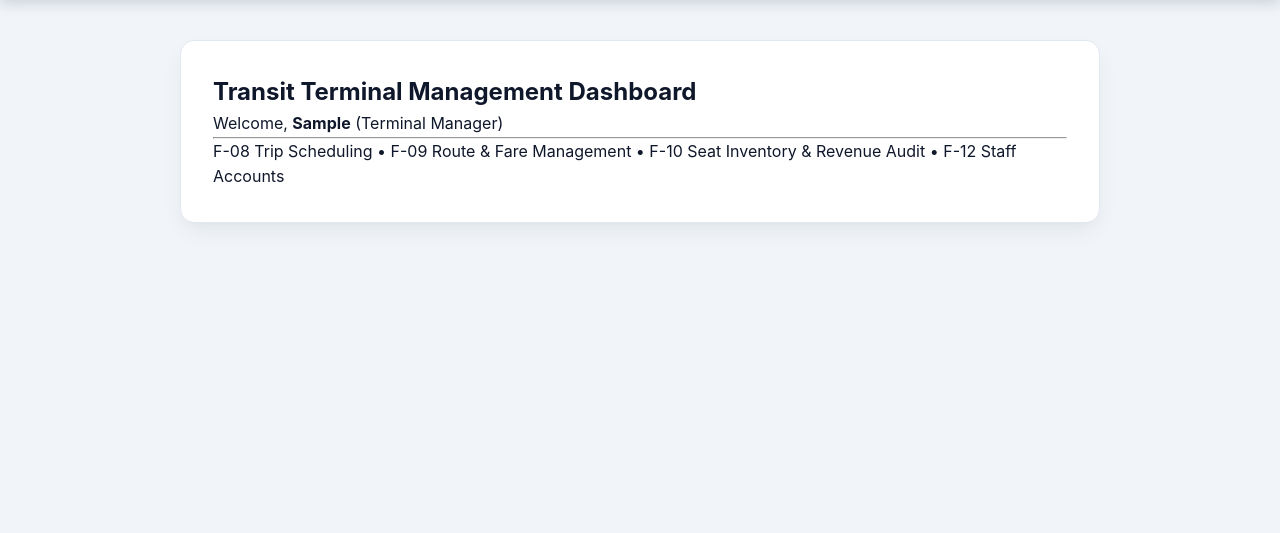
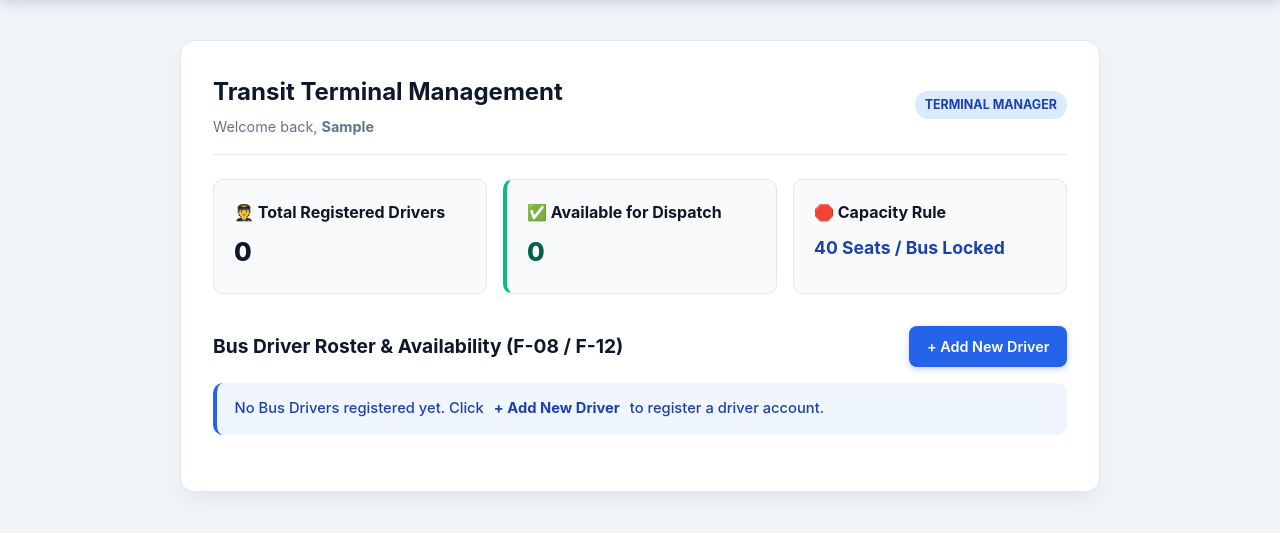
Before and after one commit to kerbygomezabistado/SmartBus-Terminal-Abistado-Kerby-G8, a Django app: page /accounts/manager-dashboard/ in a window 1280 px wide. Shown: the part 75-608 px from the top of the page. Run offline with Django 5.2, Linux system fonts and the light colour scheme; a user stored in the database is signed in; tables that the repository leaves empty hold one stand-in row (values such as "Sample post").

Commit message:
Add driver roster, dispatch availability tracking

```diff
--- a/accounts/models.py
+++ b/accounts/models.py
@@ -11,6 +11,7 @@ class CustomUser(AbstractUser):
     contact_number = models.CharField(max_length=15, blank=True, null=True)
     employee_id = models.CharField(max_length=30, unique=True, blank=True, null=True)
     profile_photo = models.ImageField(upload_to='profile_photos/', blank=True, null=True)
+    is_available = models.BooleanField(default=True)
 
     def __str__(self):
         return f"{self.get_full_name() or self.username} - {self.get_role_display()}"
--- a/accounts/templates/accounts/manager_dashboard.html
+++ b/accounts/templates/accounts/manager_dashboard.html
@@ -1,9 +1,97 @@
 {% extends 'accounts/base.html' %}
 {% block content %}
-<div class="card p-4 shadow-sm">
-    <h2>Transit Terminal Management Dashboard</h2>
-    <p>Welcome, <strong>{{ user.first_name|default:user.username }}</strong> ({{ user.get_role_display }})</p>
-    <hr>
-    <p class="text-muted mb-0">F-08 Trip Scheduling • F-09 Route & Fare Management • F-10 Seat Inventory & Revenue Audit • F-12 Staff Accounts</p>
+<div class="card">
+    <div class="card-header" style="display: flex; justify-content: space-between; align-items: center; flex-wrap: wrap; gap: 10px;">
+        <div>
+            <h2>Transit Terminal Management</h2>
+            <p class="subtitle">Welcome back, <strong>{{ user.first_name|default:user.username }}</strong></p>
+        </div>
+        <span class="badge badge-blue">{{ user.get_role_display }}</span>
+    </div>
+
+    <div class="feature-grid" style="margin-bottom: 2rem;">
+        <div class="feature-box">
+            <h4>🧑‍✈️ Total Registered Drivers</h4>
+            <p style="font-size: 1.6rem; font-weight: 800; color: #0f172a; margin-top: 4px;">{{ total_drivers }}</p>
+        </div>
+        <div class="feature-box" style="border-left: 4px solid #10b981;">
+            <h4>✅ Available for Dispatch</h4>
+            <p style="font-size: 1.6rem; font-weight: 800; color: #065f46; margin-top: 4px;">{{ available_count }}</p>
+        </div>
+        <div class="feature-box">
+            <h4>🛑 Capacity Rule</h4>
+            <p style="font-size: 1.1rem; font-weight: 700; color: #1e40af; margin-top: 8px;">40 Seats / Bus Locked</p>
+        </div>
+    </div>
+
+    <div style="display: flex; justify-content: space-between; align-items: center; margin-bottom: 1rem; flex-wrap: wrap; gap: 10px;">
+        <h3 style="font-size: 1.2rem; color: #0f172a;">Bus Driver Roster & Availability (F-08 / F-12)</h3>
+        <a href="{% url 'register' %}" class="btn btn-primary">+ Add New Driver</a>
+    </div>
+
+    {% if drivers %}
+    <div style="overflow-x: auto;">
+        <table style="width: 100%; border-collapse: collapse; text-align: left; font-size: 0.92rem;">
+            <thead>
+                <tr style="background-color: #f8fafc; border-bottom: 2px solid #e2e8f0; color: #475569;">
+                    <th style="padding: 12px;">Employee ID</th>
+                    <th style="padding: 12px;">Driver Name</th>
+                    <th style="padding: 12px;">Contact</th>
+                    <th style="padding: 12px;">Dispatch Status</th>
+                    <th style="padding: 12px;">Account</th>
+                    <th style="padding: 12px;">Actions</th>
+                </tr>
+            </thead>
+            <tbody>
+                {% for driver in drivers %}
+                <tr style="border-bottom: 1px solid #e2e8f0; {% if not driver.is_active %}opacity: 0.6; background: #f8fafc;{% endif %}">
+                    <td style="padding: 12px; font-weight: 600;">{{ driver.employee_id|default:"—" }}</td>
+                    <td style="padding: 12px;">
+                        <strong>{{ driver.get_full_name|default:driver.username }}</strong><br>
+                        <span style="font-size: 0.8rem; color: #64748b;">@{{ driver.username }}</span>
+                    </td>
+                    <td style="padding: 12px;">{{ driver.contact_number|default:driver.email }}</td>
+                    <td style="padding: 12px;">
+                        {% if driver.is_active and driver.is_available %}
+                            <span class="badge badge-green">Available</span>
+                        {% elif driver.is_active %}
+                            <span class="badge badge-amber">Unavailable / On Trip</span>
+                        {% else %}
+                            <span class="badge" style="background: #fee2e2; color: #991b1b;">Offline</span>
+                        {% endif %}
+                    </td>
+                    <td style="padding: 12px;">
+                        {% if driver.is_active %}
+                            <span style="color: #059669; font-weight: 600;">Active</span>
+                        {% else %}
+                            <span style="color: #dc2626; font-weight: 600;">Deactivated</span>
+                        {% endif %}
+                    </td>
+                    <td style="padding: 12px; display: flex; gap: 6px; flex-wrap: wrap;">
+                        {% if driver.is_active %}
+                        <form method="POST" action="{% url 'toggle_driver_availability' driver.id %}" style="margin: 0;">
+                            {% csrf_token %}
+                            <button type="submit" class="btn btn-outline" style="color: #0f172a; border-color: #cbd5e1; padding: 5px 10px; font-size: 0.8rem;">
+                                {% if driver.is_available %}Set Unavailable{% else %}Set Available{% endif %}
+                            </button>
+                        </form>
+                        {% endif %}
+                        <form method="POST" action="{% url 'toggle_driver_active' driver.id %}" style="margin: 0;">
+                            {% csrf_token %}
+                            <button type="submit" class="btn {% if driver.is_active %}btn-danger{% else %}btn-success{% endif %}" style="padding: 5px 10px; font-size: 0.8rem;">
+                                {% if driver.is_active %}Deactivate{% else %}Reactivate{% endif %}
+                            </button>
+                        </form>
+                    </td>
+                </tr>
+                {% endfor %}
+            </tbody>
+        </table>
+    </div>
+    {% else %}
+    <div class="alert">
+        No Bus Drivers registered yet. Click <strong>+ Add New Driver</strong> to register a driver account.
+    </div>
+    {% endif %}
 </div>
 {% endblock %}
--- a/accounts/urls.py
+++ b/accounts/urls.py
@@ -7,6 +7,8 @@ urlpatterns = [
     path('login/', views.login_view, name='login'),
     path('logout/', views.logout_view, name='logout'),
     path('manager-dashboard/', views.manager_dashboard, name='manager_dashboard'),
+    path('driver/<int:driver_id>/toggle-availability/', views.toggle_driver_availability, name='toggle_driver_availability'),
+    path('driver/<int:driver_id>/toggle-active/', views.toggle_driver_active, name='toggle_driver_active'),
     path('driver-dashboard/', views.driver_dashboard, name='driver_dashboard'),
     path('profile/', views.profile_view, name='profile'),
 ]
--- a/accounts/views.py
+++ b/accounts/views.py
@@ -1,9 +1,10 @@
-from django.shortcuts import render, redirect
+from django.shortcuts import render, redirect, get_object_or_404
 from django.contrib.auth import login, logout
 from django.contrib.auth.forms import AuthenticationForm
 from django.contrib.auth.decorators import login_required
 from django.contrib import messages
 from .forms import SmartBusRegisterForm, ProfileUpdateForm
+from .models import CustomUser
 
 def kiosk_view(request):
     return render(request, 'accounts/kiosk.html')
@@ -46,7 +47,40 @@ def manager_dashboard(request):
     if request.user.role != 'manager':
         messages.error(request, 'Access denied: Terminal Managers only.')
         return redirect('driver_dashboard')
-    return render(request, 'accounts/manager_dashboard.html')
+
+    drivers = CustomUser.objects.filter(role='driver').order_by('-is_active', '-is_available', 'first_name')
+    available_count = drivers.filter(is_active=True, is_available=True).count()
+
+    context = {
+        'drivers': drivers,
+        'total_drivers': drivers.count(),
+        'available_count': available_count,
+    }
+    return render(request, 'accounts/manager_dashboard.html', context)
+
+@login_required
+def toggle_driver_availability(request, driver_id):
+    if request.user.role != 'manager':
+        return redirect('driver_dashboard')
+    driver = get_object_or_404(CustomUser, id=driver_id, role='driver')
+    driver.is_available = not driver.is_available
+    driver.save()
+    status_text = 'Available for Dispatch' if driver.is_available else 'Unavailable / On Duty'
+    messages.success(request, f"{driver.get_full_name() or driver.username} is now marked {status_text}.")
+    return redirect('manager_dashboard')
+
+@login_required
+def toggle_driver_active(request, driver_id):
+    if request.user.role != 'manager':
+        return redirect('driver_dashboard')
+    driver = get_object_or_404(CustomUser, id=driver_id, role='driver')
+    driver.is_active = not driver.is_active
+    if not driver.is_active:
+        driver.is_available = False
+    driver.save()
+    state = 'activated' if driver.is_active else 'deactivated (history preserved)'
+    messages.info(request, f"Account for {driver.get_full_name() or driver.username} has been {state}.")
+    return redirect('manager_dashboard')
 
 @login_required
 def driver_dashboard(request):
```
Also changed, not shown: accounts/migrations/0003_customuser_is_available.py (added).
